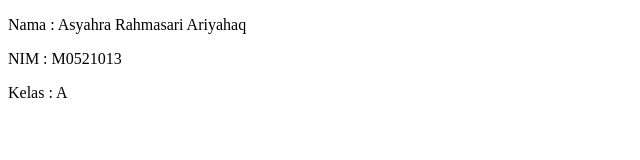
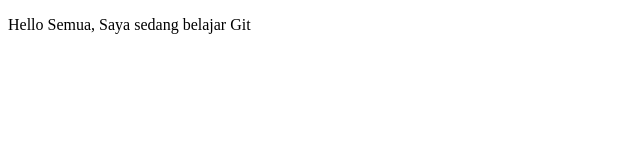
Before and after one commit to asyahra19/PRPL, a plain HTML site: page index.html in a window 1280 px wide. Shown: the whole page, without its empty margins (0-640 px from the left). Drawn offline with Linux system fonts and the light colour scheme.

Commit message:
Revert "commit index PRPL"
This reverts commit c5acd23ed506f5f1c48f210be9470d71e84a38dc.

```diff
--- a/index.html
+++ b/index.html
@@ -2,11 +2,9 @@
 <html>
     <head>
         <meta charset="utf-8">
-        <title>Belajar Git - PRPL13</title>
+        <title>Belajar Git - Project 01</title>
     </head>
     <body>
-        <p>Nama     : Asyahra Rahmasari Ariyahaq</p>
-        <p>NIM      : M0521013</p>
-        <p>Kelas    : A</p>
+        <p>Hello Semua, Saya sedang belajar Git</p>
     </body>
 </html>
```
